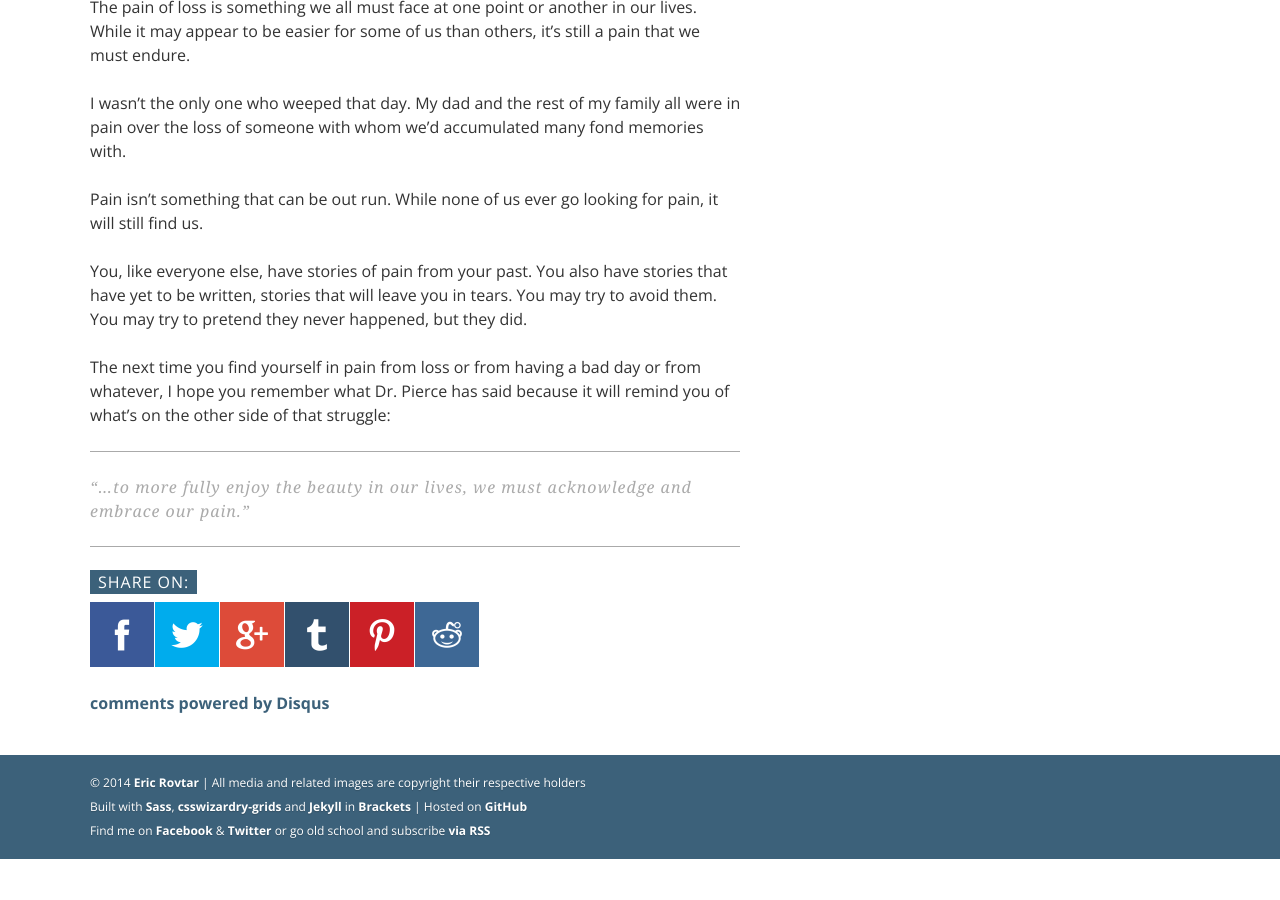
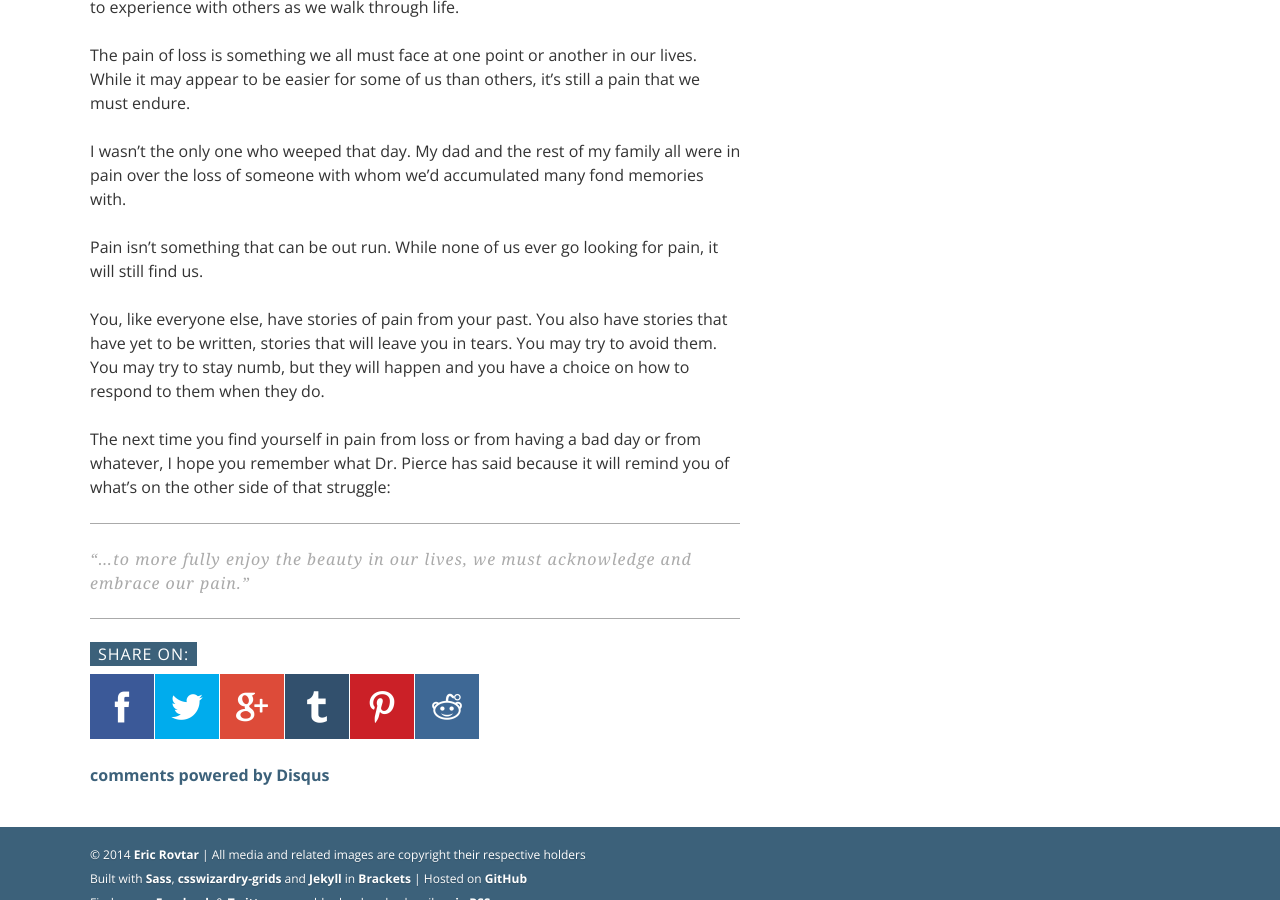
Before and after one commit to ericrovtar/ericrovtar.github.io, a Jekyll site: the page built from _posts/2014-06-27-the-strength-of-pain-(perception).md, in a window 1280 px wide and 900 px high, scrolled down 2427 px. Built offline with Jekyll 4.4.1, drawn with Linux system fonts in a browser that asks for light colours; nearby versions of some CDN libraries; comment, search, counter and statistics services are not loaded; before the commit the page ends 3286 px from its top, so only the background shows below that; some of the changed text lies outside the part shown.

Commit message:
Add picture and edit

```diff
--- a/_posts/2014-06-27-the-strength-of-pain-(perception).md
+++ b/_posts/2014-06-27-the-strength-of-pain-(perception).md
@@ -31,6 +31,9 @@
 True to form, this new case coincides with Pierce having just been dumped. Everyone in his life keeps asking if he’s okay, and like most of us, he doesn’t respond openly when asked. He tries to push people away because doing so also allows him to push any emotional pain away as well.
 
 The theme of the episode is pretty set: What’s life like when you’re unable – or unwilling – to experience and process pain?
+
+{% include figure.html src="/images/posts/2014/06/27/perception_rachael_leigh_cook.jpg" caption="Rachael Leigh Cook as Kate Moretti" %}
+
 
 Let’s stick with the concept of physical pain for a moment. What would it be like if you had congenital analgesia and were completely unable to feel anything, including pain?
 
@@ -82,7 +85,7 @@
 
 Pain isn’t something that can be out run. While none of us ever go looking for pain, it will still find us.
 
-You, like everyone else, have stories of pain from your past. You also have stories that have yet to be written, stories that will leave you in tears. You may try to avoid them. You may try to pretend they never happened, but they did.
+You, like everyone else, have stories of pain from your past. You also have stories that have yet to be written, stories that will leave you in tears. You may try to avoid them. You may try to stay numb, but they will happen and you have a choice on how to respond to them when they do.
 
 The next time you find yourself in pain from loss or from having a bad day or from whatever, I hope you remember what Dr. Pierce has said because it will remind you of what’s on the other side of that struggle:
 
```
Also changed, not shown: other parts of _posts/2014-06-27-the-strength-of-pain-(perception).md (+1 -1 lines), images/posts/2014/06/27/perception_eric_mccormack1.jpg (renamed from images/posts/2014/06/27/perception_eric_mccormick1.jpg), images/posts/2014/06/27/perception_eric_mccormack2.jpg (renamed from images/posts/2014/06/27/perception_eric_mccormick2.jpg), images/posts/2014/06/27/perception_rachael_leigh_cook.jpg (added).
